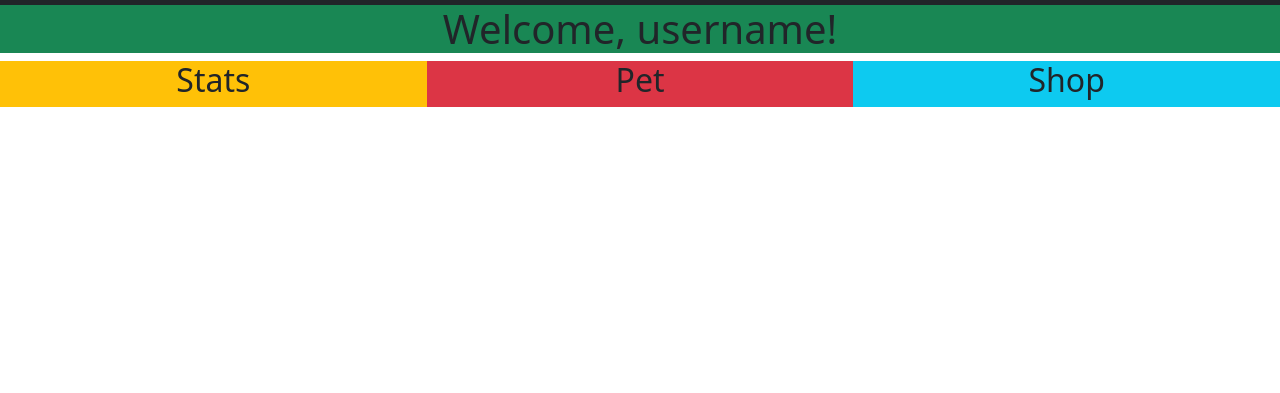
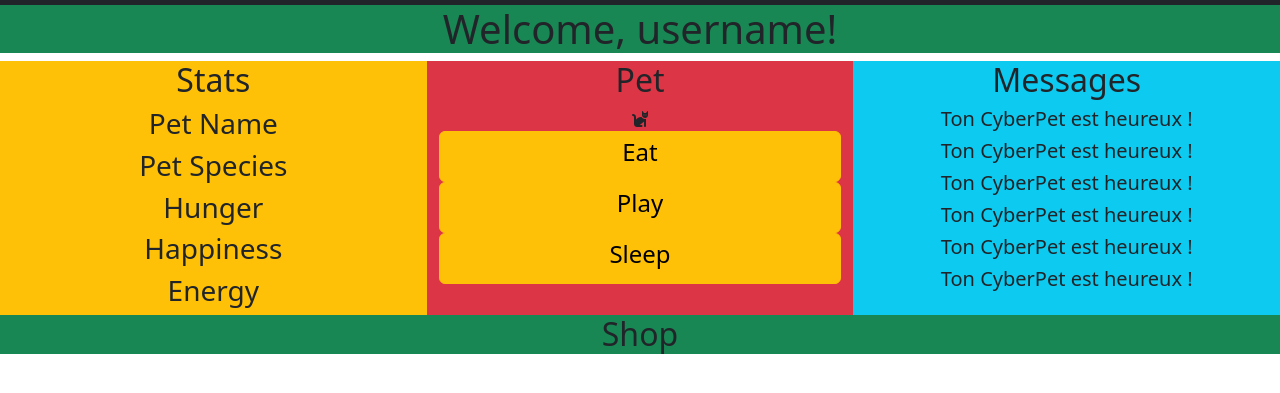
Before and after one commit to ME0WGE/CodePet, a plain HTML site: page index.html in a window 1280 px wide. Shown: the part 189-582 px from the top of the page. Drawn offline with nearby package versions, Linux system fonts and the light colour scheme.

Commit message:
add basic interface

```diff
--- a/index.html
+++ b/index.html
@@ -67,13 +67,37 @@
         <div class="row text-center m-0 p-0 div-menu">
           <div class="col bg-warning div-stats">
             <h2>Stats</h2>
+            <div class="stats-menu">
+              <h3>Pet Name</h3>
+              <h3>Pet Species</h3>
+              <h3>Hunger</h3>
+              <h3>Happiness</h3>
+              <h3>Energy</h3>
+            </div>
           </div>
           <div class="col bg-danger div-pet">
             <h2>Pet</h2>
+            <i class="fa-solid fa-cat"></i>
+            <div class="pet-menu d-flex flex-column">
+              <div class="btn btn-warning"><h4>Eat</h4></div>
+              <div class="btn btn-warning"><h4>Play</h4></div>
+              <div class="btn btn-warning"><h4>Sleep</h4></div>
+            </div>
           </div>
-          <div class="col bg-info div-shop">
-            <h2>Shop</h2>
+          <div class="col bg-info div-messages">
+            <h2>Messages</h2>
+            <div class="messages-menu">
+              <h5>Ton CyberPet est heureux !</h5>
+              <h5>Ton CyberPet est heureux !</h5>
+              <h5>Ton CyberPet est heureux !</h5>
+              <h5>Ton CyberPet est heureux !</h5>
+              <h5>Ton CyberPet est heureux !</h5>
+              <h5>Ton CyberPet est heureux !</h5>
+            </div>
           </div>
+        </div>
+        <div class="col bg-success div-shop">
+          <h2>Shop</h2>
         </div>
       </div>
     </section>
```
